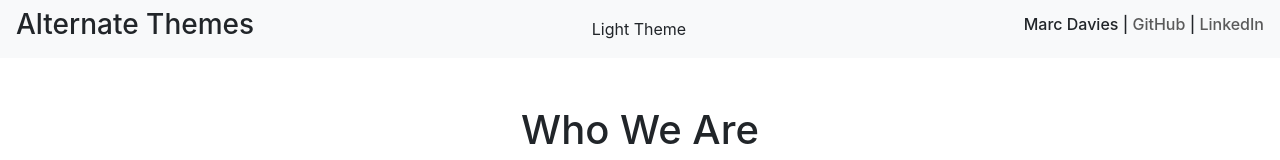
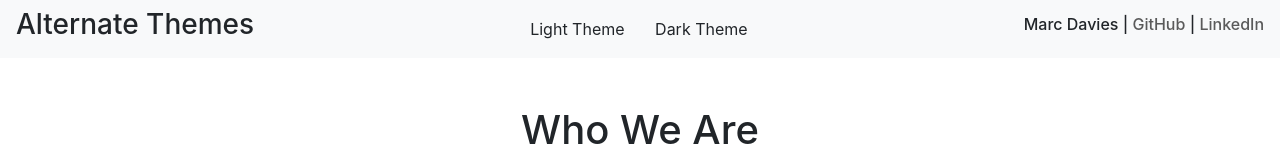
Before and after one commit to MarcLignarius/JS.AlternateThemes, a plain HTML site: page index.html in a window 1280 px wide. Shown: the top 160 px of the page. Drawn offline with Linux system fonts and the light colour scheme.

Commit message:
add dark theme button

```diff
--- a/index.html
+++ b/index.html
@@ -16,6 +16,9 @@
       <div>
         <button type="button" class="btn btn-md" id="light">
           Light Theme
+        </button>
+        <button type="button" class="btn btn-md" id="dark">
+          Dark Theme
         </button>
       </div>
       <h6>
```
